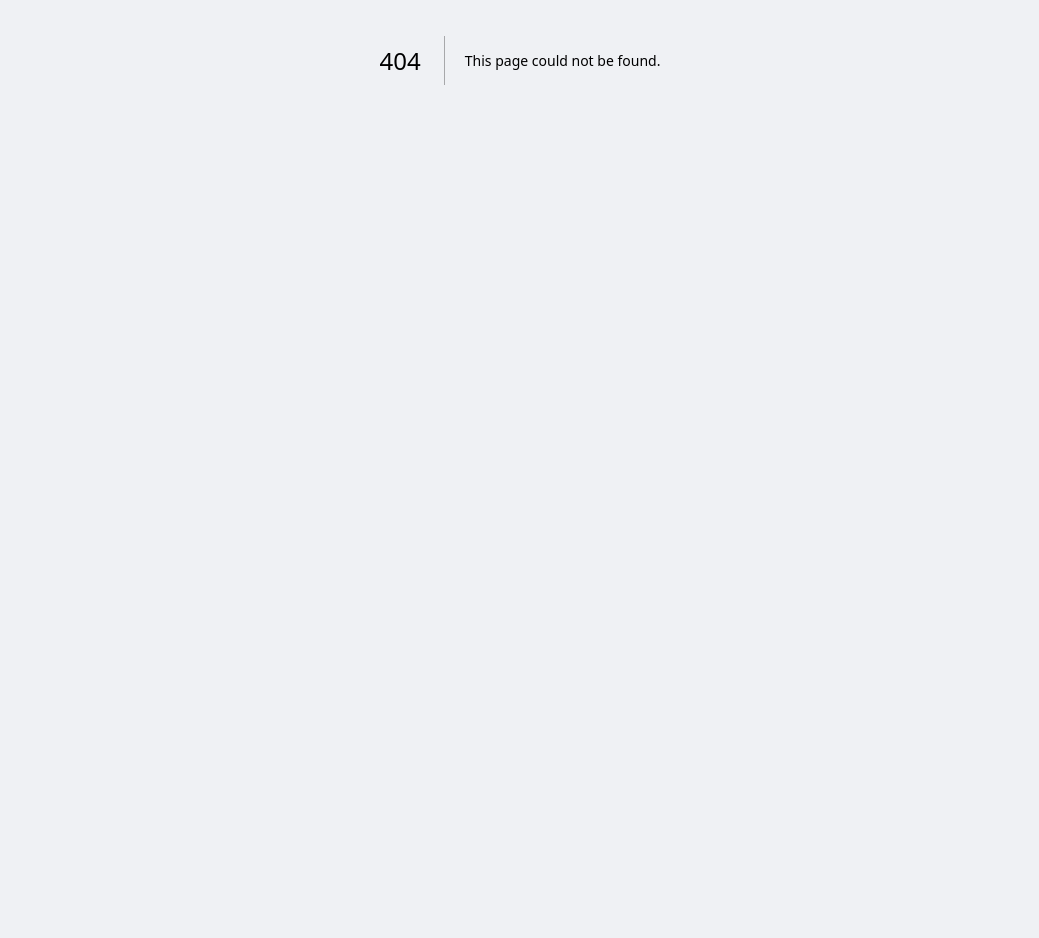
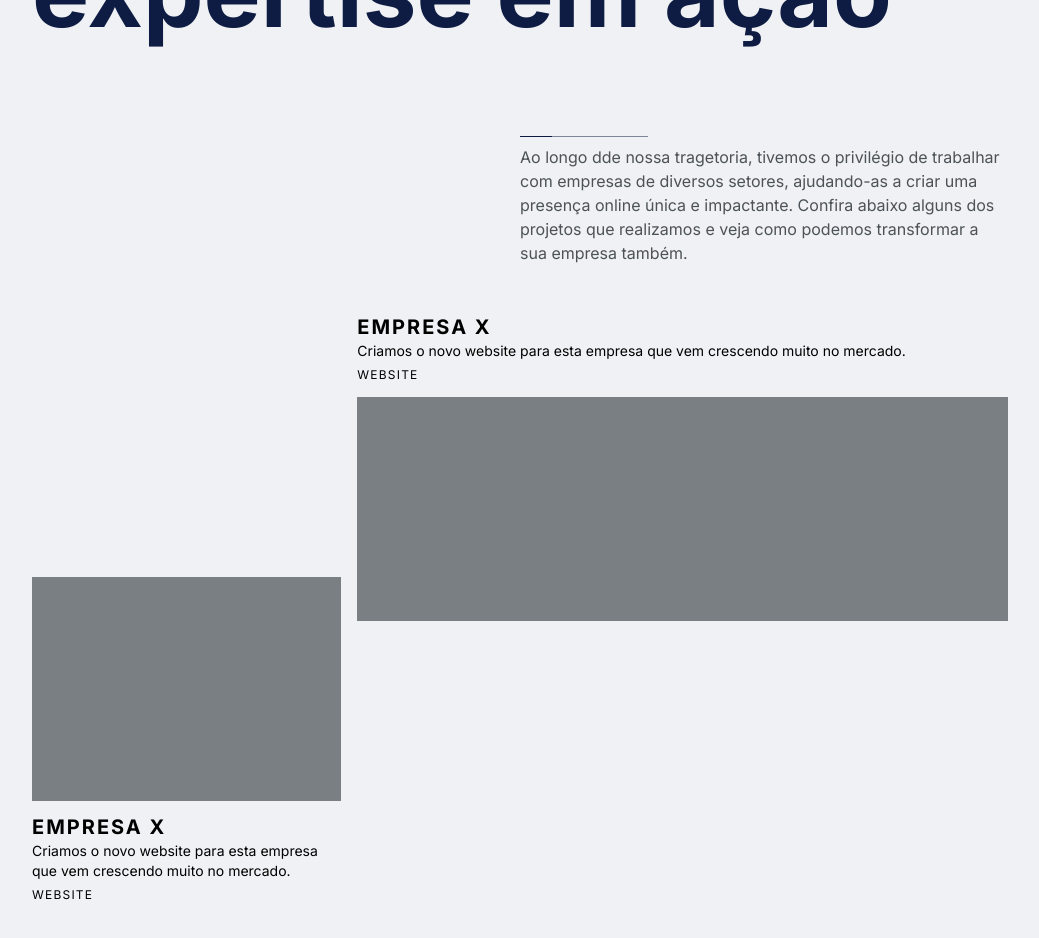
Before and after one commit to GomidesTs/site-gomides-web, a Next.js app: page /work in a window 1280 px wide. Before the commit this address had no page. Shown: the part 340-1278 px from the top of the page, without its empty margins (120-1159 px from the left). Before the commit the page ends 800 px from the top, so only its background shows below. Built offline with nearby package versions, Linux system fonts and the light colour scheme.

Commit message:
feat: work
Creation of the page to show the work done

```diff
--- /dev/null
+++ b/src/app/work/page.tsx
@@ -0,0 +1,206 @@
+export default function Work() {
+  return (
+    <main className="lg:my-28">
+      <section>
+        <div className="flex items-center justify-start gap-6 opacity-70">
+          <div className="h-0.5 w-10 bg-gray-500" />
+          <p className="text-center text-sm font-normal uppercase tracking-wide text-gray-300">
+            Explore
+          </p>
+        </div>
+
+        <h1 className="mt-8 text-4xl font-bold text-blue-500 lg:mt-14 lg:text-8xl">
+          Conheça nossa
+          <br />
+          expertise em ação
+        </h1>
+
+        <div className="flex justify-end">
+          <div className="mt-8 lg:mt-24 lg:w-2/4">
+            <div className="before:left-0-0 relative h-px w-32 bg-blue-500/50 before:absolute before:top-0 before:h-px before:w-8 before:bg-blue-500"></div>
+            <p className="mt-2 text-gray-300">
+              Ao longo dde nossa tragetoria, tivemos o privilégio de trabalhar
+              com empresas de diversos setores, ajudando-as a criar uma presença
+              online única e impactante. Confira abaixo alguns dos projetos que
+              realizamos e veja como podemos transformar a sua empresa também.
+            </p>
+          </div>
+        </div>
+
+        <div className="mt-12 flex flex-col gap-4 lg:grid lg:grid-cols-3 lg:grid-rows-5">
+          <div className="col-span-3 col-start-2 flex w-full flex-col gap-3">
+            <div>
+              <h2 className="text-xl font-bold uppercase tracking-widest">
+                Empresa x
+              </h2>
+
+              <p className="text-sm">
+                Criamos o novo website para esta empresa que vem crescendo muito
+                no mercado.
+              </p>
+
+              <span className="text-xs uppercase tracking-widest">Website</span>
+            </div>
+            <div className="group flex h-32 w-full cursor-pointer items-center justify-center bg-black-500/50 ease-out lg:h-56">
+              <p className="hidden p-8 text-2xl font-medium text-white-300 transition-all duration-500 group-hover:inline-flex">
+                ver projeto
+              </p>
+            </div>
+          </div>
+
+          <div className="col-span-1 row-start-2 flex w-full flex-col-reverse gap-3 lg:-mt-32 lg:flex-col">
+            <div className="group flex h-32 w-full cursor-pointer items-center justify-center bg-black-500/50 ease-out lg:h-56">
+              <p className="hidden p-8 text-2xl font-medium text-white-300 transition-all duration-500 group-hover:inline-flex">
+                ver projeto
+              </p>
+            </div>
+
+            <div>
+              <h2 className="text-xl font-bold uppercase tracking-widest">
+                Empresa x
+              </h2>
+
+              <p className="text-sm">
+                Criamos o novo website para esta empresa que vem crescendo muito
+                no mercado.
+              </p>
+
+              <span className="text-xs uppercase tracking-widest">Website</span>
+            </div>
+          </div>
+
+          <div className="col-span-3 row-start-3 flex w-full flex-col-reverse gap-3 lg:-mt-32 lg:flex-col">
+            <div className="group flex h-32 w-full cursor-pointer items-center justify-center bg-black-500/50 ease-out lg:h-56">
+              <p className="hidden p-8 text-2xl font-medium text-white-300 transition-all duration-500 group-hover:inline-flex">
+                ver projeto
+              </p>
+            </div>
+
+            <div>
+              <h2 className="text-xl font-bold uppercase tracking-widest">
+                Empresa x
+              </h2>
+
+              <p className="text-sm">
+                Criamos o novo website para esta empresa que vem crescendo muito
+                no mercado.
+              </p>
+
+              <span className="text-xs uppercase tracking-widest">Website</span>
+            </div>
+          </div>
+
+          <div className="col-span-1 row-start-4 flex w-full flex-col-reverse gap-3 lg:-mt-32 lg:flex-col">
+            <div className="group flex h-32 w-full cursor-pointer items-center justify-center bg-black-500/50 ease-out lg:h-56">
+              <p className="hidden p-8 text-2xl font-medium text-white-300 transition-all duration-500 group-hover:inline-flex">
+                ver projeto
+              </p>
+            </div>
+
+            <div>
+              <h2 className="text-xl font-bold uppercase tracking-widest">
+                Empresa x
+              </h2>
+
+              <p className="text-sm">
+                Criamos o novo website para esta empresa que vem crescendo muito
+                no mercado.
+              </p>
+
+              <span className="text-xs uppercase tracking-widest">Website</span>
+            </div>
+          </div>
+
+          <div className="col-span-1 row-start-4 flex w-full flex-col-reverse gap-3 lg:flex-col">
+            <div className="group flex h-32 w-full cursor-pointer items-center justify-center bg-black-500/50 ease-out lg:h-56">
+              <p className="hidden p-8 text-2xl font-medium text-white-300 transition-all duration-500 group-hover:inline-flex">
+                ver projeto
+              </p>
+            </div>
+
+            <div>
+              <h2 className="text-xl font-bold uppercase tracking-widest">
+                Empresa x
+              </h2>
+
+              <p className="text-sm">
+                Criamos o novo website para esta empresa que vem crescendo muito
+                no mercado.
+              </p>
+
+              <span className="text-xs uppercase tracking-widest">Website</span>
+            </div>
+          </div>
+
+          <div className="col-span-2 row-start-4 flex w-full flex-col-reverse gap-3 lg:-mt-32 lg:flex-col">
+            <div className="group flex h-32 w-full cursor-pointer items-center justify-center bg-black-500/50 ease-out lg:h-56">
+              <p className="hidden p-8 text-2xl font-medium text-white-300 transition-all duration-500 group-hover:inline-flex">
+                ver projeto
+              </p>
+            </div>
+
+            <div>
+              <h2 className="text-xl font-bold uppercase tracking-widest">
+                Empresa x
+              </h2>
+
+              <p className="text-sm">
+                Criamos o novo website para esta empresa que vem crescendo muito
+                no mercado.
+              </p>
+
+              <span className="text-xs uppercase tracking-widest">Website</span>
+            </div>
+          </div>
+
+          <div className="col-start-3 row-start-5 flex w-full flex-col-reverse gap-3 lg:mt-12 lg:flex-col">
+            <div className="group flex h-32 w-full cursor-pointer items-center justify-center bg-black-500/50 ease-out lg:h-56">
+              <p className="hidden p-8 text-2xl font-medium text-white-300 transition-all duration-500 group-hover:inline-flex">
+                ver projeto
+              </p>
+            </div>
+
+            <div>
+              <h2 className="text-xl font-bold uppercase tracking-widest">
+                Empresa x
+              </h2>
+
+              <p className="text-sm">
+                Criamos o novo website para esta empresa que vem crescendo muito
+                no mercado.
+              </p>
+
+              <span className="text-xs uppercase tracking-widest">Website</span>
+            </div>
+          </div>
+
+          <div className="lg:mt-24lg:flex-col col-start-1 col-end-2 row-start-5 flex w-full flex-col-reverse gap-3">
+            <div className="group flex h-32 w-full cursor-pointer items-center justify-center bg-black-500/50 ease-out lg:h-56">
+              <p className="hidden p-8 text-2xl font-medium text-white-300 transition-all duration-500 group-hover:inline-flex">
+                ver projeto
+              </p>
+            </div>
+
+            <div>
+              <h2 className="text-xl font-bold uppercase tracking-widest">
+                Empresa x
+              </h2>
+
+              <p className="text-sm">
+                Criamos o novo website para esta empresa que vem crescendo muito
+                no mercado.
+              </p>
+
+              <span className="text-xs uppercase tracking-widest">Website</span>
+            </div>
+          </div>
+        </div>
+
+        <div className="mt-28 flex justify-end">
+          <p className="text-sm font-semibold">Integre a galeria</p>
+        </div>
+        <div className="relative mt-2 h-px w-full bg-blue-500/80 before:absolute before:-top-1 before:right-0 before:h-1 before:w-8 before:bg-blue-500/80"></div>
+      </section>
+    </main>
+  );
+}
```
